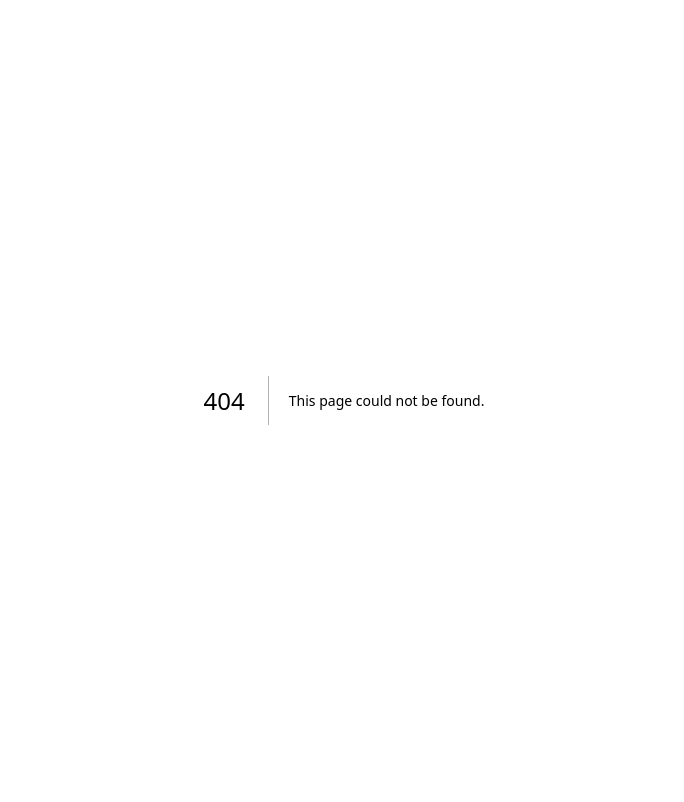
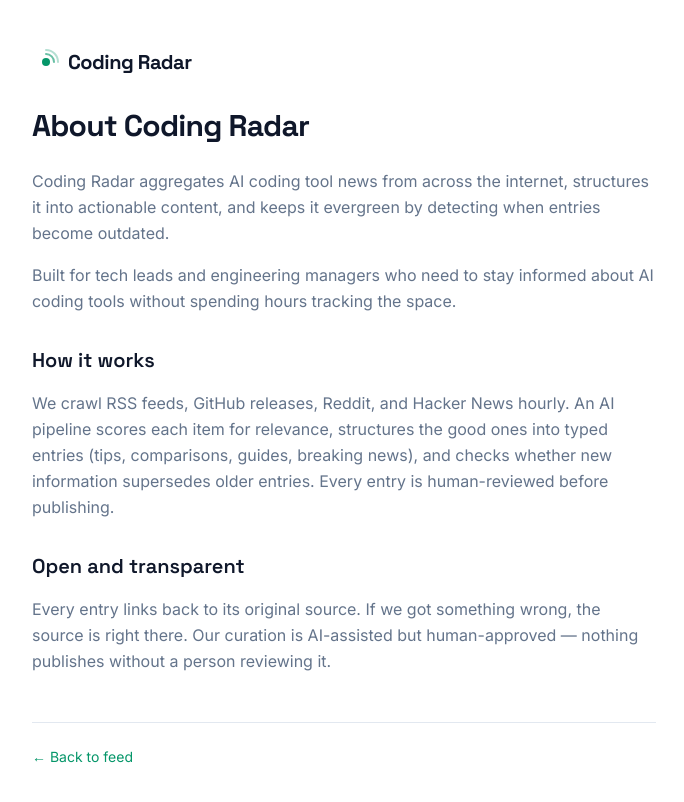
Before and after one commit to MevApps/AICodingRadar, a Next.js app: page /about in a window 1280 px wide. Before the commit this address had no page. Shown: the top 802 px of the page, without its empty margins (296-980 px from the left). Built offline with nearby package versions, Linux system fonts and the light colour scheme.

Commit message:
feat: add about page

```diff
--- /dev/null
+++ b/src/app/about/page.tsx
@@ -0,0 +1,64 @@
+// src/app/about/page.tsx
+import type { Metadata } from "next";
+import Link from "next/link";
+import { Logo } from "@/components/ui/logo";
+
+export const metadata: Metadata = {
+  title: "About — Coding Radar",
+  description: "What is Coding Radar, who's behind it, and why it exists.",
+};
+
+export default function AboutPage() {
+  return (
+    <main className="mx-auto max-w-[65ch] px-4 py-12">
+      <Link href="/" className="inline-block mb-8">
+        <Logo />
+      </Link>
+
+      <h1 className="font-heading text-3xl font-bold tracking-tight mb-6">
+        About Coding Radar
+      </h1>
+
+      <div className="space-y-4 text-base text-muted-foreground leading-relaxed">
+        <p>
+          Coding Radar aggregates AI coding tool news from across the internet,
+          structures it into actionable content, and keeps it evergreen by
+          detecting when entries become outdated.
+        </p>
+
+        <p>
+          Built for tech leads and engineering managers who need to stay informed
+          about AI coding tools without spending hours tracking the space.
+        </p>
+
+        <h2 className="font-heading text-xl font-semibold text-foreground pt-4">
+          How it works
+        </h2>
+
+        <p>
+          We crawl RSS feeds, GitHub releases, Reddit, and Hacker News hourly.
+          An AI pipeline scores each item for relevance, structures the good ones
+          into typed entries (tips, comparisons, guides, breaking news), and
+          checks whether new information supersedes older entries. Every entry is
+          human-reviewed before publishing.
+        </p>
+
+        <h2 className="font-heading text-xl font-semibold text-foreground pt-4">
+          Open and transparent
+        </h2>
+
+        <p>
+          Every entry links back to its original source. If we got something
+          wrong, the source is right there. Our curation is AI-assisted but
+          human-approved — nothing publishes without a person reviewing it.
+        </p>
+      </div>
+
+      <div className="mt-12 pt-6 border-t border-border text-sm text-muted-foreground">
+        <Link href="/" className="text-accent hover:underline">
+          ← Back to feed
+        </Link>
+      </div>
+    </main>
+  );
+}
```
